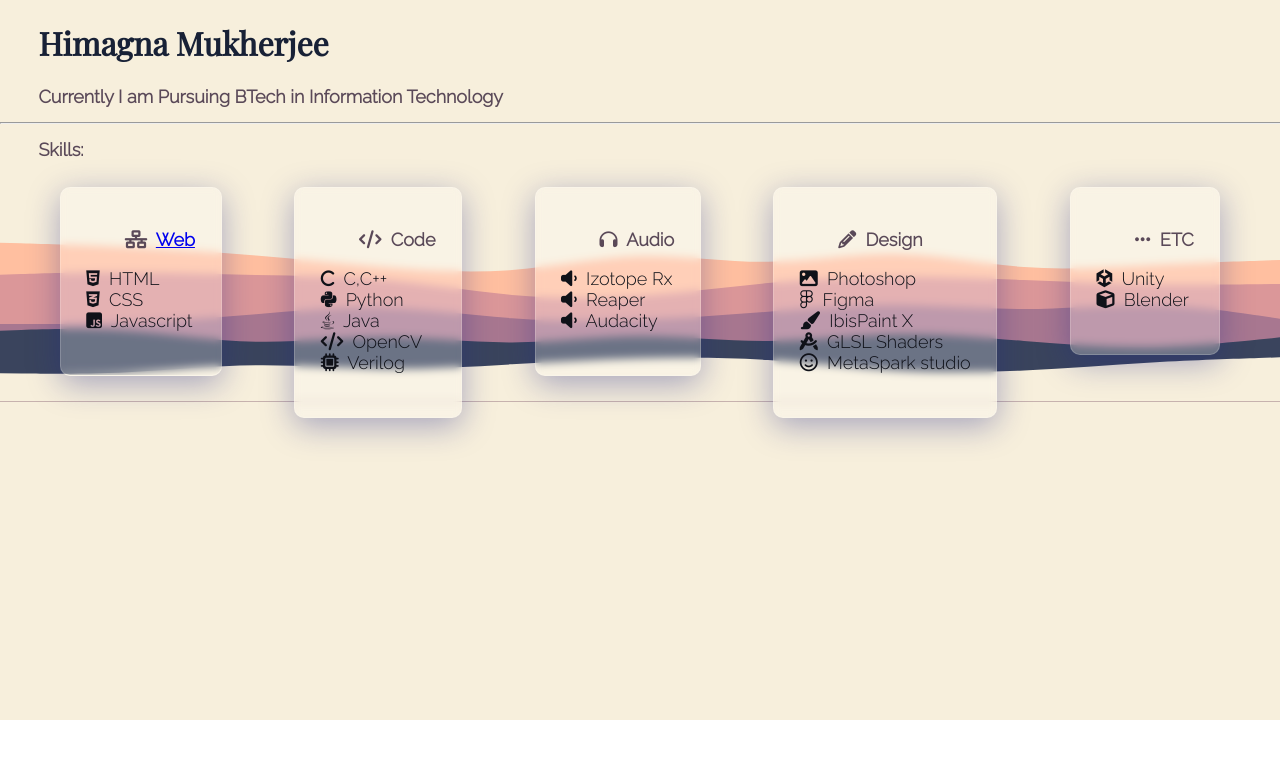
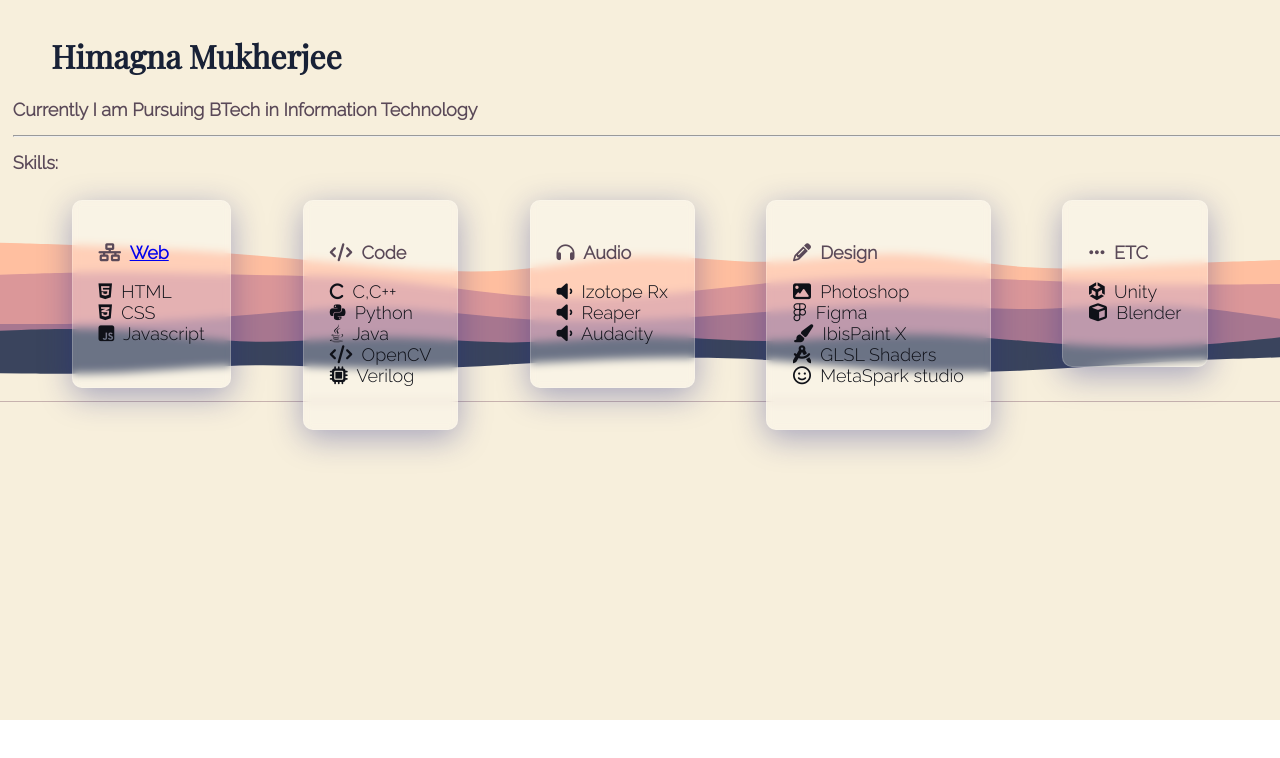
Before and after one commit to Himagna/Himagna.github.io, a plain HTML site: page index.html in a window 1280 px wide. Drawn offline with nearby package versions, Linux system fonts and the light colour scheme.

Commit message:
alignment

```diff
--- a/index.html
+++ b/index.html
@@ -30,6 +30,7 @@
       }
       body {
         margin: 0;
+        padding:1vw ;
         font-family: "Raleway", sans-serif;
         background-image: url(layeredWaves.svg);
         background-repeat: no-repeat;
@@ -45,7 +46,6 @@
       h2 {
         font-family: "Raleway", sans-serif;
         font-size: large;
-        margin-left: 3vw;
         color: var(--c3);
       }
       p {
```
